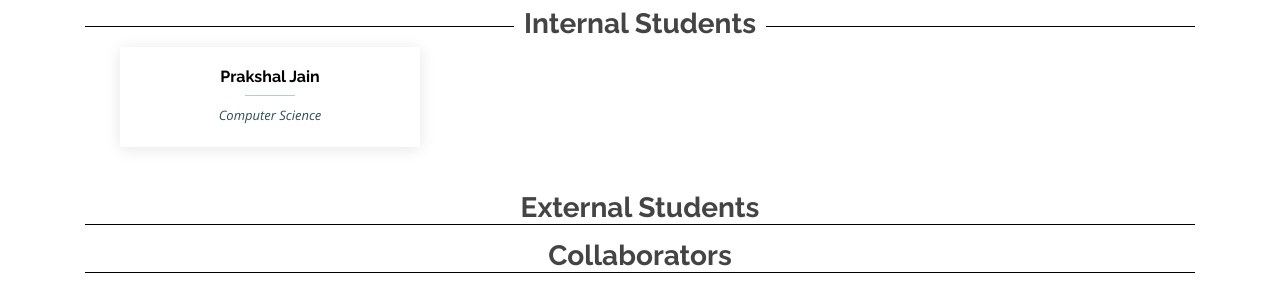
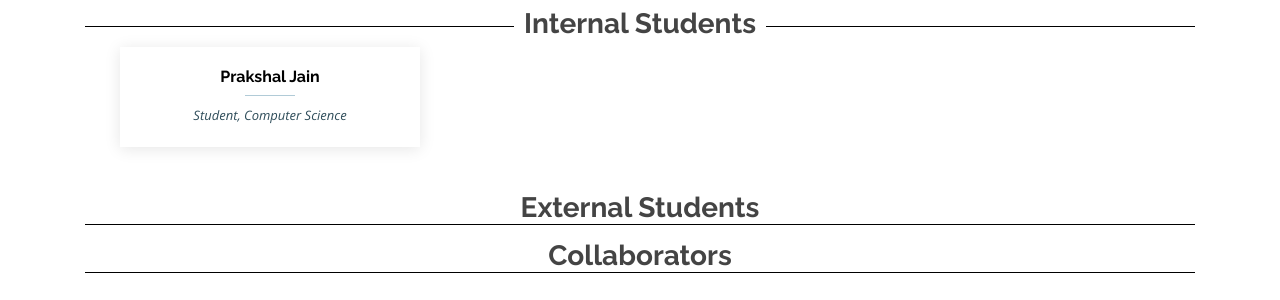
Before and after one commit to Mgeraci19/CS4SG.github.io, a Jekyll site: the page built from people.html, in a window 1280 px wide and 900 px high, scrolled down 661 px. Shown: the part 154-454 px from the top of the window. Built offline with Jekyll 4.4.1, drawn with Linux system fonts in a browser that asks for light colours.

Commit message:
Update people.html

```diff
--- a/people.html
+++ b/people.html
@@ -97,7 +97,7 @@ title: People
     <div class="pic"><img src="{{ peop.image }}" class="img-fluid team_picture" alt=""></div>
     <div class="member-info">
       <h4><a href="{{ peop.link }}" style="text-decoration:none; color:black;" target="_blank">{{ peop.name }}</a></h4>
-      <span>{{ peop.designation }}</span><br>
+      <span>Student, {{ peop.designation }}</span><br>
       <div class="social">
         {{ peop.social }}<br/>{{ peop.status }}
       </div>
@@ -128,7 +128,7 @@ title: People
     <div class="pic"><img src="{{ peop.image }}" class="img-fluid team_picture" alt=""></div>
     <div class="member-info">
       <h4><a href="{{ peop.link }}" style="text-decoration:none; color:black;" target="_blank">{{ peop.name }}</a></h4>
-      <span>{{ peop.designation }}</span><br>
+      <span>Student, {{ peop.designation }}</span><br>
       <div class="social">
         {{ peop.social }}<br/>{{ peop.status }}
       </div>
```
